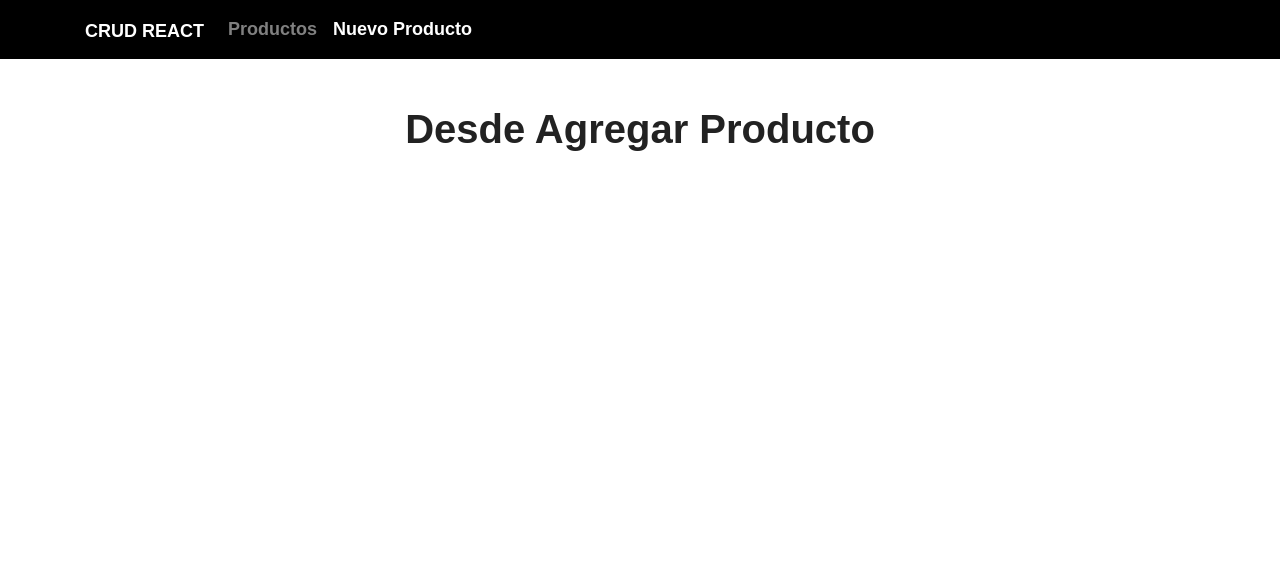
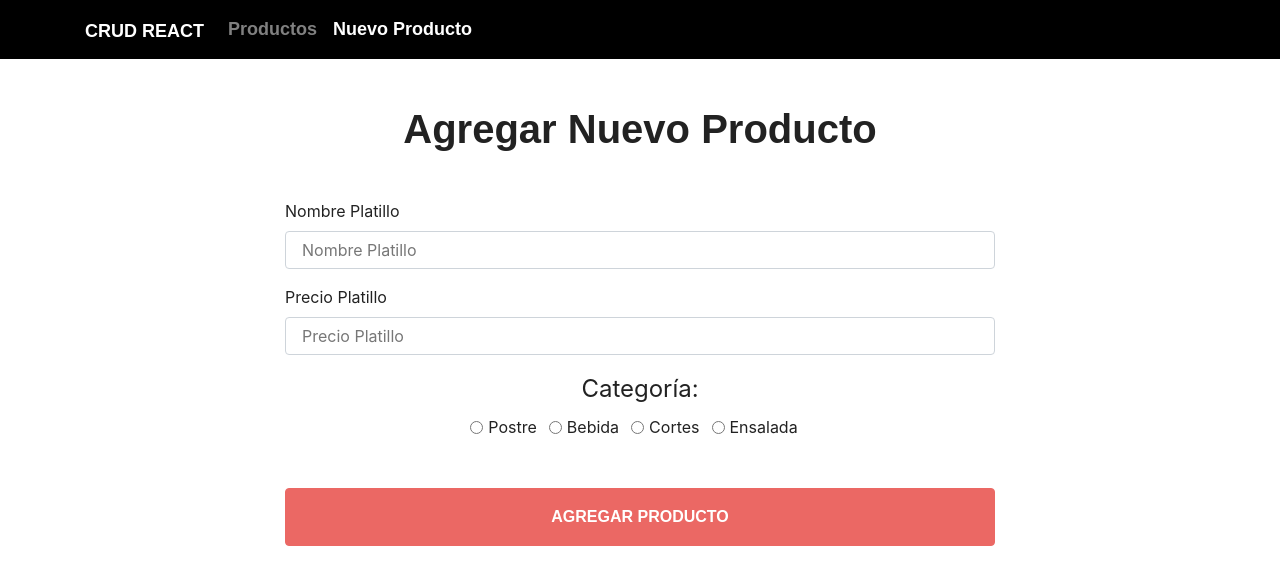
Before and after one commit to crisroddev/react-hooks-redux, a React (Create React App) app in the folder crud-react/: page /nuevo-producto in a window 1280 px wide. Shown: the top 584 px of the page. Built offline with nearby package versions, Linux system fonts and the light colour scheme; data requests are answered from the project's data file; a web font is replaced by a local one.

Commit message:
state iniciales en Agregar

```diff
--- a/crud-react/src/components/AgregarProducto.js
+++ b/crud-react/src/components/AgregarProducto.js
@@ -1,8 +1,84 @@
-import React from 'react'
+import React, { useState } from 'react';
 
 const AgregarProducto = () => {
+
+    const [ nombre, setNombre ] = useState('');
+    const [ precio, setPrecio ] = useState('');
+    const [ categoria, setCategoria ] = useState('');
+
     return (
-        <h1 className="text-center">Desde Agregar Producto</h1>
+        <div className="col-md-8 mx-auto ">
+            <h1 className="text-center">Agregar Nuevo Producto</h1>
+
+            <form
+                className="mt-5">
+                <div className="form-group">
+                    <label>Nombre Platillo</label>
+                    <input
+                        type="text"
+                        className="form-control"
+                        name="nombre"
+                        placeholder="Nombre Platillo"/>
+                </div>
+
+                <div className="form-group">
+                    <label>Precio Platillo</label>
+                    <input
+                        type="number"
+                        className="form-control"
+                        name="precio"
+                        placeholder="Precio Platillo"/>
+                </div>
+
+                <legend className="text-center">Categoría:</legend>
+                <div className="text-center">
+                <div className="form-check form-check-inline">
+                    <input
+                        className="form-check-input"
+                        type="radio"
+                        name="categoria"
+                        value="postre"/>
+                    <label className="form-check-label">
+                        Postre
+                    </label>
+                </div>
+                <div className="form-check form-check-inline">
+                    <input
+                        className="form-check-input"
+                        type="radio"
+                        name="categoria"
+                        value="bebida"/>
+                    <label className="form-check-label">
+                        Bebida
+                    </label>
+                </div>
+
+                <div className="form-check form-check-inline">
+                    <input
+                        className="form-check-input"
+                        type="radio"
+                        name="categoria"
+                        value="cortes"/>
+                    <label className="form-check-label">
+                        Cortes
+                    </label>
+                </div>
+
+                <div className="form-check form-check-inline">
+                    <input
+                        className="form-check-input"
+                        type="radio"
+                        name="categoria"
+                        value="ensalada"/>
+                    <label className="form-check-label">
+                        Ensalada
+                    </label>
+                </div>
+                </div>
+
+                <input type="submit" className="font-weight-bold text-uppercase mt-5 btn btn-primary btn-block py-3" value="Agregar Producto" />
+            </form>
+        </div>
      );
 }
 
```
